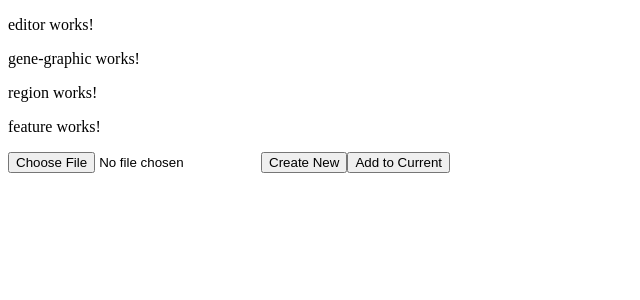
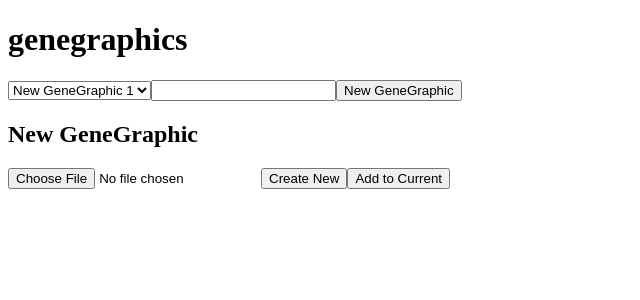
Before and after one commit to katlabs/genegraphics, an Angular app in the folder genegraphics/: page / in a window 1280 px wide. Shown: the top 300 px of the page, without its empty margins (0-640 px from the left). Built offline with nearby package versions, Linux system fonts and the light colour scheme; what ngx-papaparse would draw is missing.

Commit message:
HTML rendering and parsing/storing updates

```diff
--- a/genegraphics/src/app/app.component.html
+++ b/genegraphics/src/app/app.component.html
@@ -1,3 +1,4 @@
-<app-editor></app-editor>
-<app-gene-graphic></app-gene-graphic>
+<h1>{{title}}</h1>
+<app-editor [geneGraphic]="geneGraphic"></app-editor>
+<app-gene-graphic [geneGraphic]="geneGraphic"></app-gene-graphic>
 <app-file-upload></app-file-upload>
--- a/genegraphics/src/app/app.component.ts
+++ b/genegraphics/src/app/app.component.ts
@@ -1,10 +1,29 @@
-import { Component } from '@angular/core';
+import { Component, OnInit } from '@angular/core';
+import { DatabaseService, GeneGraphic } from './database.service';
+import { liveQuery } from 'dexie';
 
 @Component({
   selector: 'app-root',
   templateUrl: './app.component.html',
   styleUrls: ['./app.component.scss']
 })
-export class AppComponent {
+export class AppComponent implements OnInit{
   title = 'genegraphics';
+  geneGraphics$ = liveQuery(()=> this.getGeneGraphics());
+  geneGraphic: GeneGraphic = this.db.initGeneGraphic;
+
+  constructor(private db: DatabaseService){}
+
+  async getGeneGraphics() {
+    return await this.db.geneGraphics.orderBy('opened').toArray();
+  }
+
+  ngOnInit(): void {
+    this.geneGraphics$.subscribe(val => {
+      let lastOpened = val.at(-1);
+      if(lastOpened){
+        this.geneGraphic = lastOpened;
+      }
+    })
+  }
 }
--- a/genegraphics/src/app/app.module.ts
+++ b/genegraphics/src/app/app.module.ts
@@ -1,5 +1,6 @@
 import { NgModule } from '@angular/core';
 import { BrowserModule } from '@angular/platform-browser';
+import { ReactiveFormsModule } from '@angular/forms';
 
 import { AppComponent } from './app.component';
 import { GeneGraphicComponent } from './gene-graphic/gene-graphic.component';
@@ -18,7 +19,8 @@ import { EditorComponent } from './editor/editor.component';
     EditorComponent
   ],
   imports: [
-    BrowserModule
+    BrowserModule,
+    ReactiveFormsModule
   ],
   providers: [],
   bootstrap: [AppComponent]
--- a/genegraphics/src/app/editor/editor.component.html
+++ b/genegraphics/src/app/editor/editor.component.html
@@ -1 +1,21 @@
-<p>editor works!</p>
+<div id="editor">
+  <select
+    [formControl]="selectCtrl"
+    (change)="changeActiveGeneGraphic($event)"
+    >
+    <option
+      *ngFor="let geneGraphic of geneGraphics$ | async; index as i"
+      [value]="geneGraphic.id">
+      {{ geneGraphic.title }}&nbsp;{{geneGraphic.id}}
+    </option>
+  </select>
+
+  <label for="addGeneGraphic">
+    <input
+      autocomplete="off"
+      type="text"
+      [formControl]="inputCtrl"
+    />
+  </label>
+  <button type="submit" (click)="addGeneGraphic()">New GeneGraphic</button>
+</div>
--- a/genegraphics/src/app/editor/editor.component.ts
+++ b/genegraphics/src/app/editor/editor.component.ts
@@ -1,10 +1,44 @@
-import { Component } from '@angular/core';
+import { Component, Input, OnChanges, SimpleChanges } from '@angular/core';
+import { FormControl } from '@angular/forms';
+import { DatabaseService, GeneGraphic } from '../database.service';
+import { liveQuery } from 'dexie';
+
 
 @Component({
   selector: 'app-editor',
   templateUrl: './editor.component.html',
   styleUrls: ['./editor.component.scss']
 })
-export class EditorComponent {
+
+export class EditorComponent implements OnChanges {
+  @Input() geneGraphic!: GeneGraphic;
+  geneGraphics$ = liveQuery(()=> this.listGeneGraphics());
+  selectCtrl = new FormControl();
+  inputCtrl = new FormControl();
+
+  constructor( private db: DatabaseService ){}
+
+  async listGeneGraphics() {
+    return await this.db.geneGraphics.toArray();
+  }
+
+  async changeActiveGeneGraphic(e: any) {
+    let id = parseInt(e.target.value);
+    await this.db.geneGraphics.update(id, {
+      opened: Date.now()
+    })
+  }
+
+  async addGeneGraphic() {
+    await this.db.geneGraphics.add({
+      title: this.inputCtrl.value,
+      opened: Date.now()
+    });
+  }
+  ngOnChanges(changes: SimpleChanges): void {
+    if(changes['geneGraphic']){
+      this.selectCtrl.setValue(changes['geneGraphic'].currentValue.id);
+    }
+  }
 
 }
--- a/genegraphics/src/app/feature/feature.component.html
+++ b/genegraphics/src/app/feature/feature.component.html
@@ -1 +1 @@
-<p>feature works!</p>
+<div><span>{{feature.name}}</span></div>
--- a/genegraphics/src/app/feature/feature.component.ts
+++ b/genegraphics/src/app/feature/feature.component.ts
@@ -1,4 +1,5 @@
-import { Component } from '@angular/core';
+import { Component, Input } from '@angular/core';
+import { Feature } from '../database.service';
 
 @Component({
   selector: 'app-feature',
@@ -6,5 +7,6 @@ import { Component } from '@angular/core';
   styleUrls: ['./feature.component.scss']
 })
 export class FeatureComponent {
+  @Input() feature!: Feature;
 
 }
--- a/genegraphics/src/app/gene-graphic/gene-graphic.component.html
+++ b/genegraphics/src/app/gene-graphic/gene-graphic.component.html
@@ -1,2 +1,6 @@
-<p>gene-graphic works!</p>
-<app-region></app-region>
+<div id="geneGraphic">
+  <h2>{{geneGraphic.title}}</h2>
+  <div *ngFor="let region of regions$ | async">
+    <app-region [region]="region"></app-region>
+  </div>
+</div>
--- a/genegraphics/src/app/gene-graphic/gene-graphic.component.ts
+++ b/genegraphics/src/app/gene-graphic/gene-graphic.component.ts
@@ -1,10 +1,25 @@
-import { Component } from '@angular/core';
+import { Component, Input, OnChanges, SimpleChanges } from '@angular/core';
+import { DatabaseService, GeneGraphic } from '../database.service';
+import { liveQuery } from 'dexie';
 
 @Component({
   selector: 'app-gene-graphic',
   templateUrl: './gene-graphic.component.html',
   styleUrls: ['./gene-graphic.component.scss']
 })
-export class GeneGraphicComponent {
+export class GeneGraphicComponent implements OnChanges {
+  @Input() geneGraphic!: GeneGraphic;
+  regions$ = liveQuery(() => this.getRegions());
 
+  constructor(private db: DatabaseService){}
+
+  async getRegions() {
+    return await this.db.regions.where({geneGraphicId: this.geneGraphic.id }).toArray();
+  }
+
+  ngOnChanges(changes: SimpleChanges): void {
+    if (changes['geneGraphic']){
+      this.regions$ = liveQuery(()=> this.getRegions())
+    }
+  }
 }
--- a/genegraphics/src/app/region/region.component.html
+++ b/genegraphics/src/app/region/region.component.html
@@ -1,2 +1,4 @@
-<p>region works!</p>
-<app-feature></app-feature>
+<h3>{{region.name}}</h3>
+<div *ngFor="let feature of features$ | async">
+  <app-feature [feature]="feature"></app-feature>
+</div>
--- a/genegraphics/src/app/region/region.component.ts
+++ b/genegraphics/src/app/region/region.component.ts
@@ -1,4 +1,6 @@
-import { Component } from '@angular/core';
+import { Component, Input } from '@angular/core';
+import { Region, DatabaseService } from '../database.service';
+import { liveQuery } from 'dexie';
 
 @Component({
   selector: 'app-region',
@@ -6,5 +8,12 @@ import { Component } from '@angular/core';
   styleUrls: ['./region.component.scss']
 })
 export class RegionComponent {
+  @Input() region!: Region;
+  features$ = liveQuery(() => this.getFeatures());
 
+  constructor(private db: DatabaseService){}
+
+  async getFeatures() {
+    return await this.db.features.where({regionId: this.region.id}).toArray();
+  }
 }
--- a/genegraphics/src/app/tsv-parse.service.ts
+++ b/genegraphics/src/app/tsv-parse.service.ts
@@ -1,5 +1,5 @@
 import { Injectable } from '@angular/core';
-import { DatabaseService } from './database.service';
+import { DatabaseService, GeneGraphic, Region, Feature } from './database.service';
 import { Papa } from 'ngx-papaparse';
 
 @Injectable({
@@ -50,30 +50,46 @@ export class TsvParseService {
     let lengthField = this.getFieldName(fields, this.lengthFields);
     let regionChangeField = fields.includes("Region number")? "Region number" : regionNameField;
 
-    data.forEach(async (item: any, index: number)=>{
-      var currGenomeId!: number;
+    let addRegions: Region[] = [];
+    let addFeatures: Feature[] = [];
+    let currRegionId!: number;
+    await this.db.regions.orderBy('id').last().then(val => {
+      if (val?.id){
+        currRegionId = val.id +1;
+      } else {
+        currRegionId = 1;
+      }
+    });
+    data.forEach((item: any, index: number)=>{
       if(index === 0){
-        currGenomeId = await this.db.regions.add({
-          name: item[this.getFieldName(fields, this.regionNameFields)],
-          geneGraphicId: geneGraphicId
-        });
-      } else if (data[index][regionChangeField] !== data[index-1][regionChangeField]){
-        currGenomeId = await this.db.regions.add({
+        addRegions.push({
+          id: currRegionId,
           name: item[regionNameField],
           geneGraphicId: geneGraphicId
         })
-      } else {
-        await this.db.regions.orderBy('id').last().then((x) => {
-            currGenomeId = x?.id !==undefined ? x?.id : currGenomeId;
+      } else if (data[index][regionChangeField] !== data[index-1][regionChangeField]){
+        currRegionId++;
+        addRegions.push({
+          id: currRegionId,
+          name: item[regionNameField],
+          geneGraphicId: geneGraphicId
         })
       }
-      await this.db.features.add({
+      addFeatures.push({
         name: item[featureNameField],
         start: item[startField],
         stop: item[stopField],
         length: item[lengthField],
-        regionId: currGenomeId
+        regionId: currRegionId
       })
+
     });
+    console.log(addRegions);
+    console.log(addFeatures);
+
+    this.db.transaction("rw", this.db.regions, this.db.features, ()=>{
+      this.db.regions.bulkAdd(addRegions);
+      this.db.features.bulkAdd(addFeatures);
+    })
   }
 }
```
